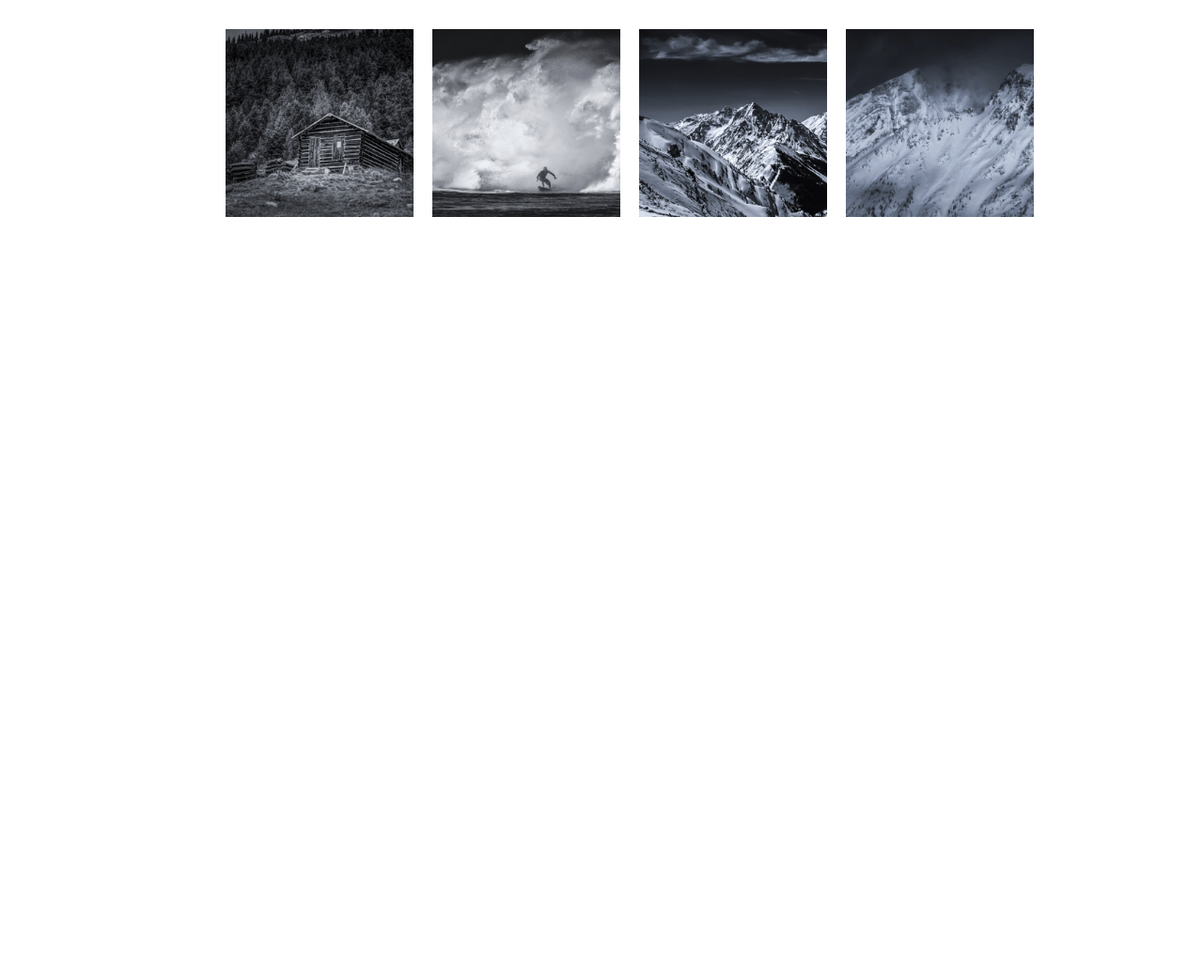
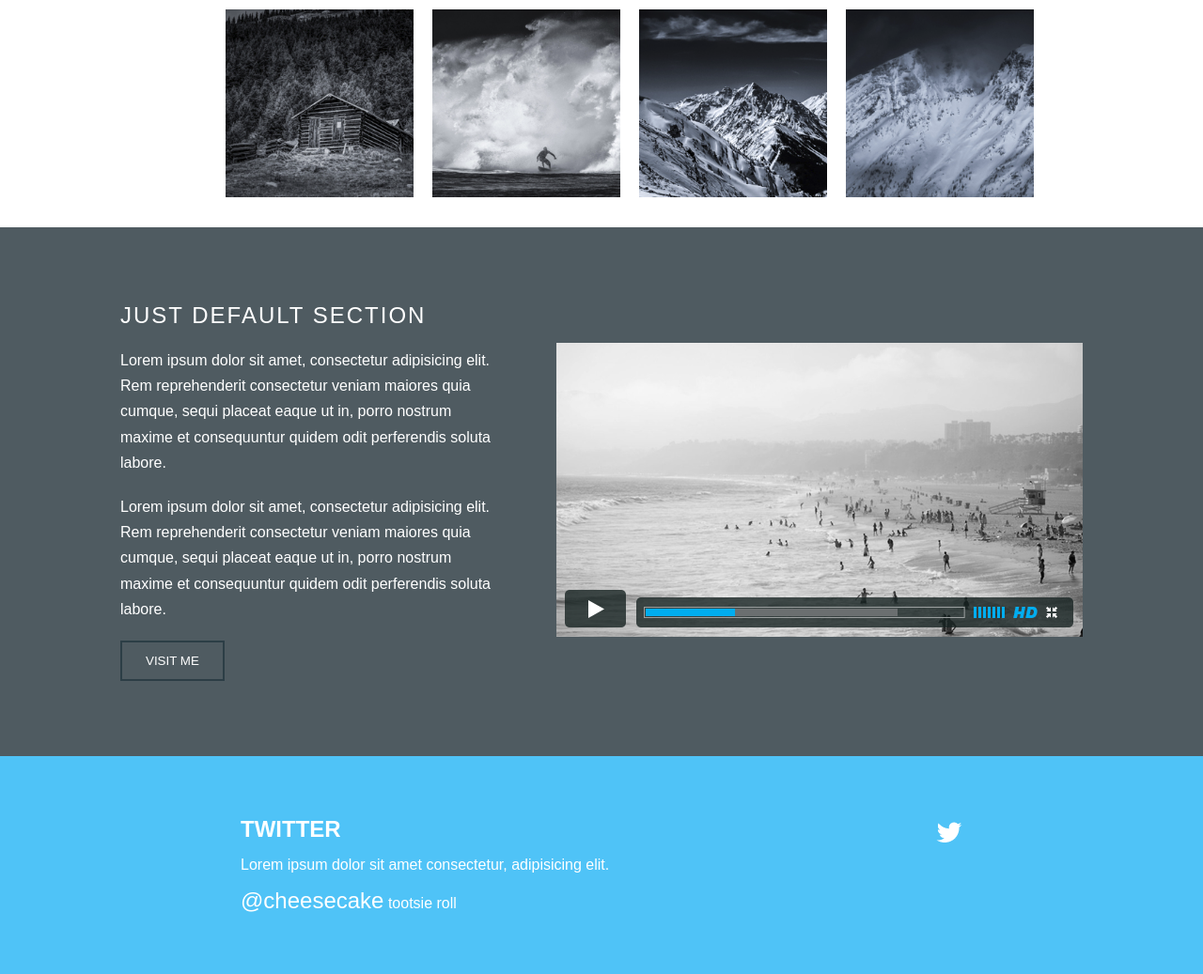
Before and after one commit to JuanDiego110508/Proyecto-Blueasy, a plain HTML site: page index.html in a window 1280 px wide. Shown: the part 1435-2472 px from the top of the page at 94% size. Before the commit the page ends 1677 px from the top, so only its background shows below. Drawn offline with Linux system fonts and the light colour scheme.

Commit message:
Commit 2 inicial

```diff
--- a/index.html
+++ b/index.html
@@ -1,13 +1,15 @@
 <!DOCTYPE html>
 <html lang="en">
+
 <head>
     <meta charset="UTF-8">
     <title>Blueasy</title>
     <link rel="stylesheet" href="style/style.css">
 </head>
+
 <body>
 
-    <div class= "parte1">
+    <div class="parte1">
 
         <nav class="nav">
             <div class="logo">BLU<span>E</span>ASY</div>
@@ -31,22 +33,26 @@
         <div class="parteAzul_1">
             <img src="images/coffee.png" alt="">
             <h3>COFFE</h3>
-            <p>Lorem ipsum dolor sit amet consectetur adipisicing elit. Voluptas Lorem ipsum dolor, sit amet consectetur adipisicing elit. Error nam repellendus voluptate </p>
+            <p>Lorem ipsum dolor sit amet consectetur adipisicing elit. Voluptas Lorem ipsum dolor, sit amet consectetur
+                adipisicing elit. Error nam repellendus voluptate </p>
         </div>
         <div class="parteAzul_1">
             <img src="images/frame.png" alt="">
             <h3>FRAME</h3>
-            <p>Lorem ipsum dolor sit amet consectetur adipisicing elit. Voluptas Lorem ipsum dolor, sit amet consectetur adipisicing elit. Error quaerat accusamus qui repudiandae</p>
+            <p>Lorem ipsum dolor sit amet consectetur adipisicing elit. Voluptas Lorem ipsum dolor, sit amet consectetur
+                adipisicing elit. Error quaerat accusamus qui repudiandae</p>
         </div>
         <div class="parteAzul_1">
             <img src="images/instant.png" alt="">
             <h3>INSTANT</h3>
-            <p>Lorem ipsum dolor sit amet consectetur adipisicing elit. Voluptas Lorem ipsum dolor sit amet consectetur adipisicing elit. Ea rem eos, molestiae distinctio vel</p>
+            <p>Lorem ipsum dolor sit amet consectetur adipisicing elit. Voluptas Lorem ipsum dolor sit amet consectetur
+                adipisicing elit. Ea rem eos, molestiae distinctio vel</p>
         </div>
         <div class="parteAzul_1">
             <img src="images/serious.png" alt="">
             <h3>SERIOUS</h3>
-            <p>Lorem ipsum dolor sit amet consectetur adipisicing elit. Voluptas Lorem ipsum dolor sit amet, consectetur adipisicing elit. Perferendis iste repellat nesciunt odio blanditiis?</p>
+            <p>Lorem ipsum dolor sit amet consectetur adipisicing elit. Voluptas Lorem ipsum dolor sit amet, consectetur
+                adipisicing elit. Perferendis iste repellat nesciunt odio blanditiis?</p>
         </div>
 
     </div>
@@ -77,5 +83,43 @@
         </div>
     </div>
 
+    <div class="JUST-DEFAULT">
+        <div class="contenedor default-content">
+
+            <div class="text-justDefault">
+                <h2>JUST DEFAULT SECTION</h2>
+                <p>Lorem ipsum dolor sit amet, consectetur adipisicing elit. Rem reprehenderit consectetur veniam
+                    maiores quia cumque, sequi placeat eaque ut in, porro nostrum maxime et consequuntur quidem odit
+                    perferendis soluta labore.</p>
+                <p>Lorem ipsum dolor sit amet, consectetur adipisicing elit. Rem reprehenderit consectetur veniam
+                    maiores quia cumque, sequi placeat eaque ut in, porro nostrum maxime et consequuntur quidem odit
+                    perferendis soluta labore.</p>
+                <button class="boton-visit">VISIT ME</button>
+            </div>
+
+            <div class="img-video">
+                <img src="images/VimeoVideo.png" alt="">
+            </div>
+
+        </div>
+    </div>
+
+    <div class="twitter">
+        <div class="ft-twitter">
+            <h2>TWITTER</h2>
+            <img src="images/icon-twitter.png" alt="">
+        </div>
+        <p>
+            Lorem ipsum dolor sit amet consectetur, adipisicing elit.
+        </p>
+        <p> <span>@cheesecake</span> tootsie roll </p>
+    </div>
+
+
+    <div class="Parte-fotografo">
+
+    </div>
+
 </body>
+
 </html>
--- a/style/style.css
+++ b/style/style.css
@@ -124,7 +124,7 @@
 .parteFotos_2{
     justify-content: center;
     align-items: center;
-    height: 80%;
+    height: 65%;
     margin-top: 70px;
     margin-left: 60px;
     display: grid;
@@ -141,3 +141,70 @@
     grid-row: 2/3;
     grid-column: 1/2;
 }
+
+.JUST-DEFAULT{
+    background:#4f5b61;
+    padding:80px 0;
+    color:white;
+}
+
+.contenedor{
+    width:80%;
+    margin:auto;
+}
+
+.default-content{
+    display:flex;
+    align-items:center;
+    justify-content:space-between;
+    gap:60px;
+}
+
+.text-justDefault{
+    width:50%;
+}
+
+.text-justDefault h2{
+    font-weight:300;
+    letter-spacing:2px;
+    margin-bottom:20px;
+}
+
+.text-justDefault p{
+    line-height:1.7;
+    margin-bottom:20px;
+}
+
+.boton-visit{
+    background:transparent;
+    border:2px solid #2c3e46;
+    color:white;
+    padding:12px 25px;
+    cursor:pointer;
+}
+
+
+
+.twitter {
+    background-color: #4FC3F7;
+    color: white;
+    display: flex;
+    flex-direction: column;
+    justify-content: center;
+    padding: 5% 20%;
+    gap: 15px;
+}
+
+.ft-twitter{
+    width: 100%;
+    display: flex;
+    justify-content: space-between;
+}
+
+.ft-twitter img {
+    align-self: flex-end;
+}
+
+.twitter p span {
+    font-size: 1.5rem;
+}
```
